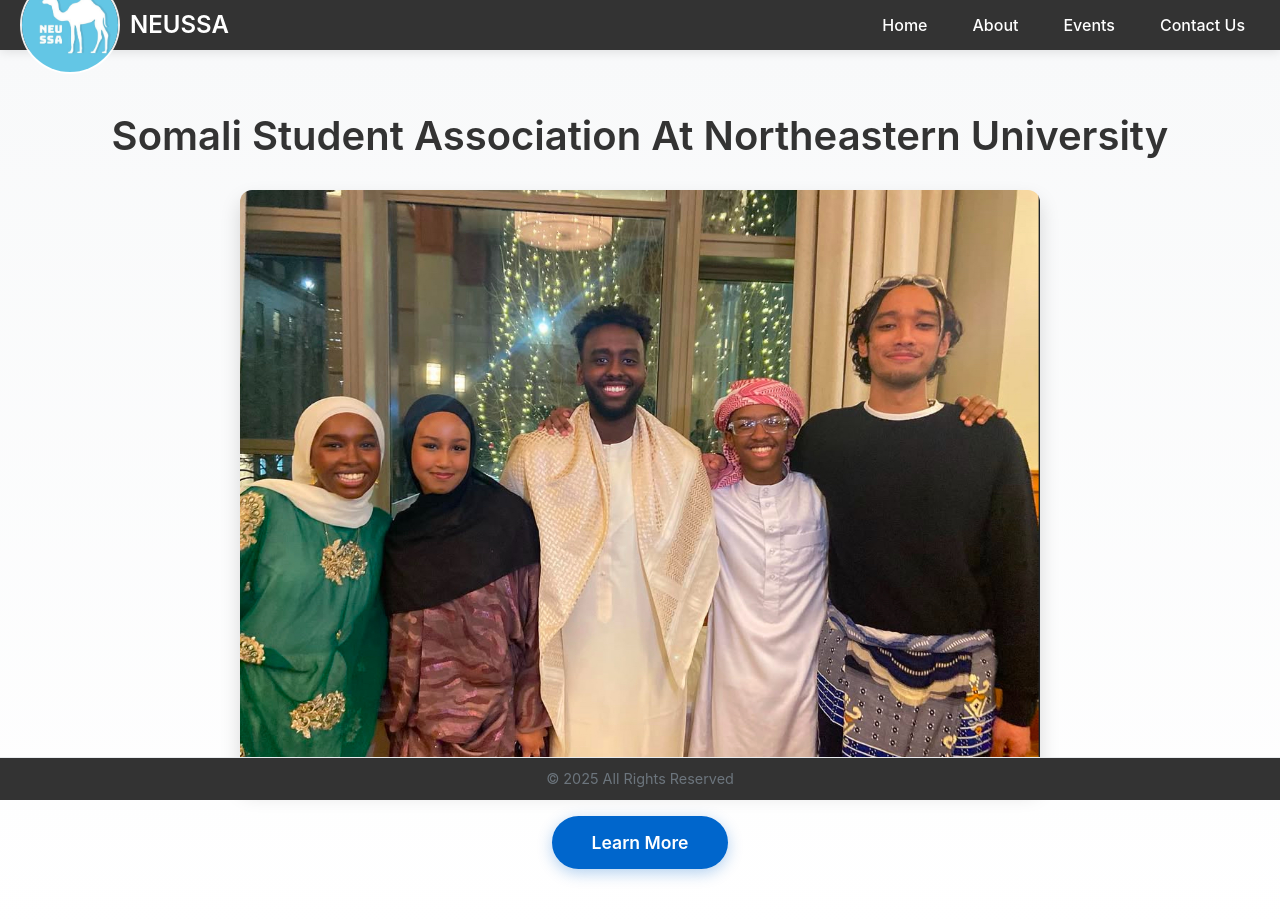
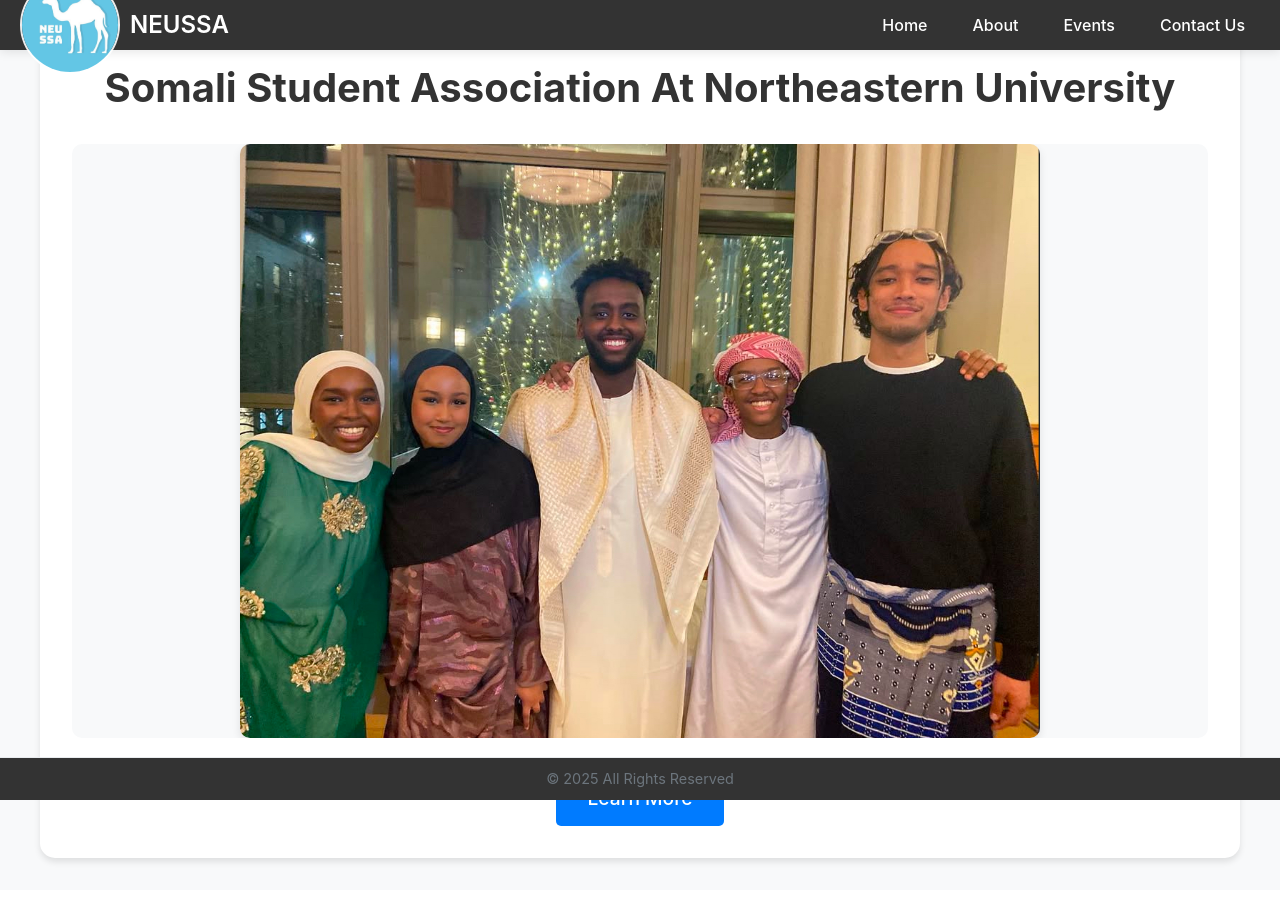
Before and after one commit to M2theI/SSA-Website, a React (Vite) app: page / in a window 1280 px wide. Shown: the top 920 px of the page. Built offline with nearby package versions, Linux system fonts and the light colour scheme; the HTML template or start-up script is replaced by a standard one.

Commit message:
Fix: robust image loading and router for GitHub Pages. Ready for deployment.

```diff
--- a/src/App.tsx
+++ b/src/App.tsx
@@ -1,4 +1,4 @@
-import { BrowserRouter as Router, Routes, Route } from "react-router-dom";
+import { BrowserRouter as Router, Routes, Route, Navigate } from "react-router-dom";
 import Header from "./Components/Header";
 import HeroSection from "./Components/HeroSection";
 import About from "./Components/About";
@@ -10,7 +10,7 @@ import "./App.css";
 // Main App component with routing configuration
 function App() {
   return (
-    <Router>
+    <Router basename={import.meta.env.BASE_URL}>
       <div className="App">
         <Header />
         <Routes>
@@ -18,6 +18,7 @@ function App() {
           <Route path="/about" element={<About />} />
           <Route path="/events" element={<Events />} />
           <Route path="/contact" element={<Contact />} />
+          <Route path="*" element={<Navigate to="/" replace />} />
         </Routes>
         <Footer />
       </div>
--- a/src/Components/HeroSection.css
+++ b/src/Components/HeroSection.css
@@ -1,50 +1,50 @@
 .hero-section {
-  width: 100%;
-  min-height: calc(100vh - 50px);
-  margin-top: 50px;
+  min-height: 100vh;
   display: flex;
   align-items: center;
   justify-content: center;
-  padding: 2rem 1rem;
-  background: linear-gradient(to bottom, #f8f9fa, #ffffff);
-  opacity: 0;
-  transform: translateY(20px);
-  transition: opacity 0.6s ease, transform 0.6s ease;
+  padding: 2rem;
+  background-color: #f8f9fa;
 }
 
 .hero-section.visible {
   opacity: 1;
-  transform: translateY(0);
 }
 
 .hero-content {
+  text-align: center;
   max-width: 1200px;
   width: 100%;
-  text-align: center;
   padding: 2rem;
+  background-color: white;
+  border-radius: 15px;
+  box-shadow: 0 4px 6px rgba(0, 0, 0, 0.1);
 }
 
 .hero-title {
   font-size: 2.5rem;
+  margin-bottom: 2rem;
   color: #333;
-  margin-bottom: 2rem;
-  font-weight: 600;
+  line-height: 1.2;
 }
 
 .hero-image {
-  width: 100%;
-  max-width: 800px;
-  margin: 2rem auto;
-  border-radius: 12px;
+  margin: 2rem 0;
+  display: flex;
+  justify-content: center;
+  align-items: center;
+  background-color: #f8f9fa;
+  border-radius: 10px;
   overflow: hidden;
-  box-shadow: 0 10px 20px rgba(0, 0, 0, 0.15);
 }
 
 .hero-img {
   width: 100%;
+  max-width: 800px;
   height: auto;
+  border-radius: 10px;
+  box-shadow: 0 4px 8px rgba(0, 0, 0, 0.1);
   display: block;
-  object-fit: cover;
 }
 
 .hero-cta {
@@ -52,22 +52,20 @@
 }
 
 .hero-cta button {
-  background-color: #0066cc;
+  padding: 1rem 2rem;
+  font-size: 1.2rem;
+  background-color: #007bff;
   color: white;
   border: none;
-  padding: 1rem 2.5rem;
-  font-size: 1.1rem;
-  font-weight: 600;
-  border-radius: 30px;
+  border-radius: 5px;
   cursor: pointer;
   transition: all 0.3s ease;
-  box-shadow: 0 4px 15px rgba(0, 102, 204, 0.3);
 }
 
 .hero-cta button:hover {
-  background-color: #0052a3;
+  background-color: #0056b3;
   transform: translateY(-2px);
-  box-shadow: 0 6px 20px rgba(0, 102, 204, 0.4);
+  box-shadow: 0 4px 8px rgba(0, 0, 0, 0.2);
 }
 
 @media (max-width: 768px) {
--- a/src/Components/HeroSection.tsx
+++ b/src/Components/HeroSection.tsx
@@ -1,28 +1,25 @@
-import { useEffect, useState } from 'react';
 import { useNavigate } from 'react-router-dom';
 import "./HeroSection.css";
+import heroImg from '../assets/IMG_0567.jpg';
 
 const HeroSection = () => {
-  const [isVisible, setIsVisible] = useState(false);
   const navigate = useNavigate();
-
-  useEffect(() => {
-    setIsVisible(true);
-  }, []);
 
   const handleLearnMore = () => {
     navigate('/about');
   };
 
   return (
-    <div className={`hero-section ${isVisible ? 'visible' : ''}`}>
+    <div className="hero-section">
       <div className="hero-content">
         <h1 className="hero-title">Somali Student Association At Northeastern University</h1>
         <div className="hero-image">
           <img
-            src="/SSA-Website/IMG_0567.jpg"
+            src={heroImg}
             alt="SSA at Northeastern"
             className="hero-img"
+            loading="eager"
+            decoding="sync"
           />
         </div>
         <div className="hero-cta">
--- a/vite.config.ts
+++ b/vite.config.ts
@@ -4,7 +4,17 @@ import react from '@vitejs/plugin-react'
 // https://vitejs.dev/config/
 export default defineConfig({
   plugins: [react()],
-  base: '/SSA-Website/',  // GitHub Pages base path
+  base: '/SSA-Website/',
+  build: {
+    outDir: 'dist',
+    assetsDir: 'assets',
+    sourcemap: true,
+    rollupOptions: {
+      output: {
+        manualChunks: undefined
+      }
+    }
+  },
   server: {
     fs: {
       allow: ['..']
```
Also changed, not shown: src/assets/IMG_0567.jpg (renamed from public/IMG_0567.jpg).
